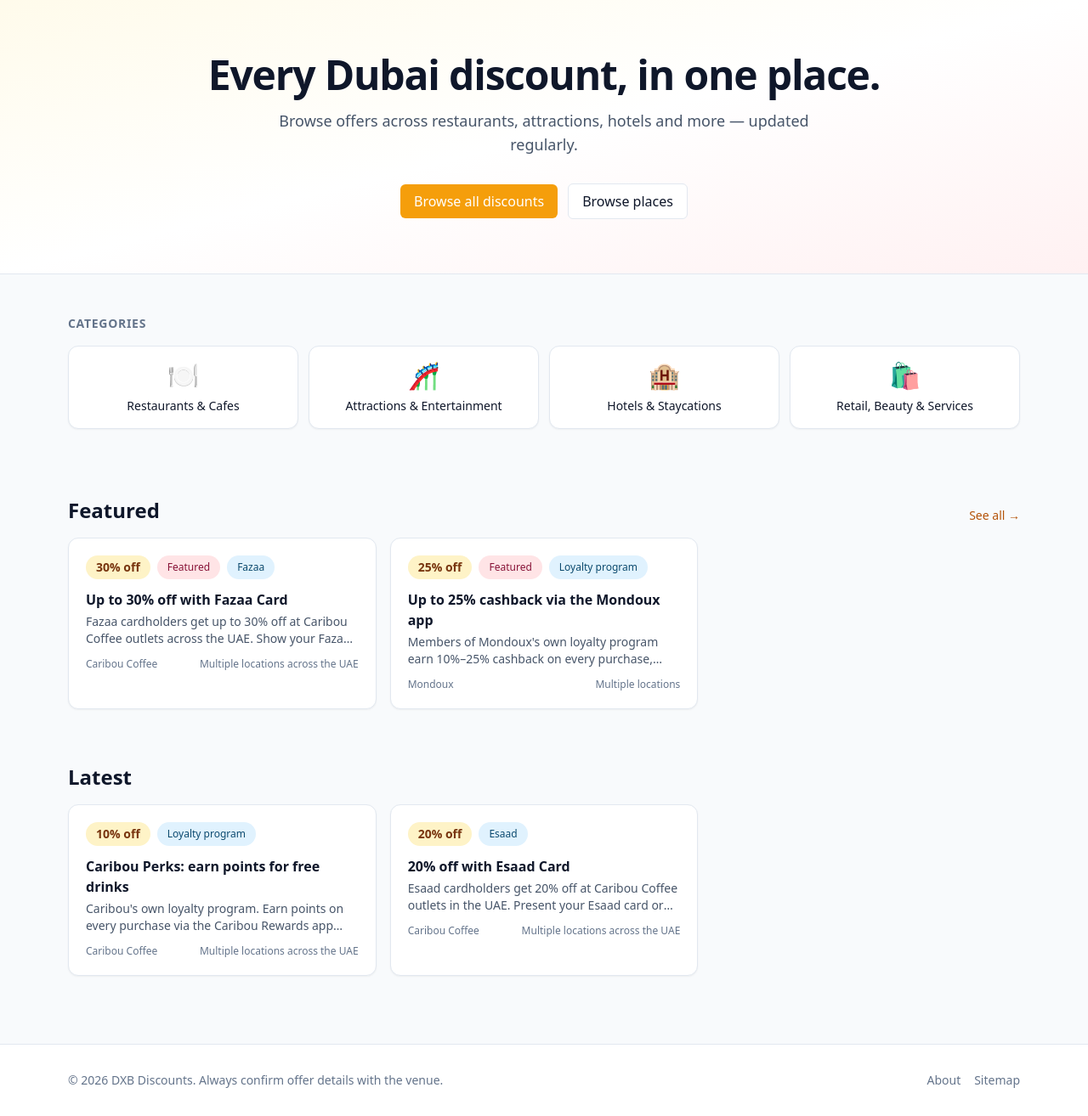
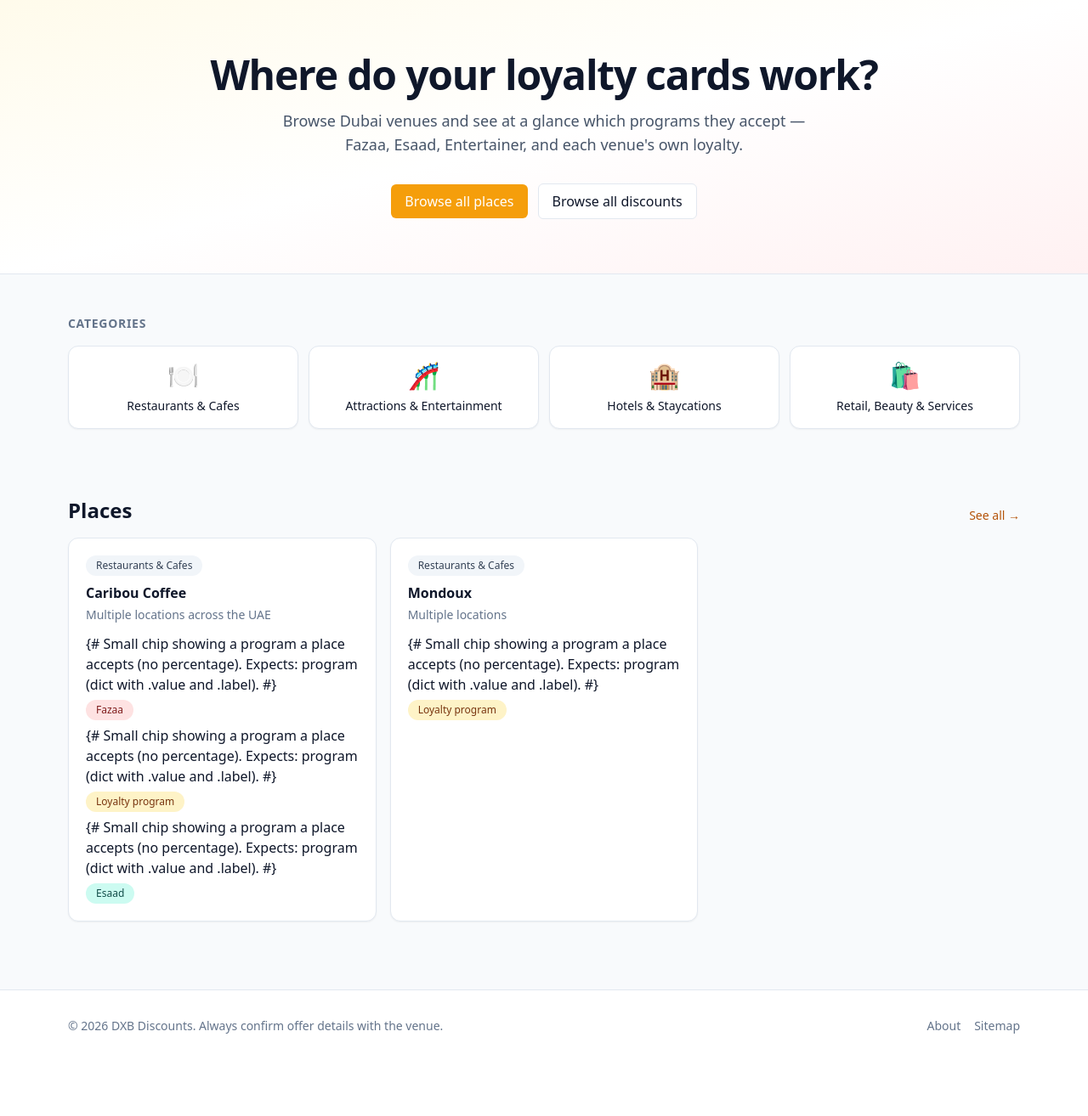
Before and after one commit to scripts-and-tables/dxb-discounts, a Django app: page / in a window 1280 px wide. Shown: the part 65-1379 px from the top of the page at 85% size. After the commit the page ends 1282 px from the top, so only its background shows below. Run offline with Django 5.2, Linux system fonts and the light colour scheme; data comes from the database, SQL or seed files in the repository; some libraries are stand-ins or nearby versions.

Commit message:
Make the home page place-centric with program bubbles
The home page was deal-centric: "Featured" + "Latest" sections, each
listing individual Discount cards. With three Caribou discounts +
Mondoux's one cashback offer, that's four near-identical cards
demanding the user mentally re-aggregate them by venue. Caribou Fazaa
30%, Caribou Esaad 20%, and Caribou Perks 10% are all the same
restaurant — the user is choosing a place, not a deal.

Switch the home to a place selection: one tile per venue showing the
category chip, name, area, and small program bubbles indicating which
loyalty cards work there (Fazaa red, Esaad teal, in-house amber,
Entertainer blue). No percentages on the home — those live on the place
detail page where each program gets its own program-branded tile.

- apps/pages/views.py: rewrite home() to build a places list with each
  place annotated with its unique source_programs
- templates/pages/home.html: replace Featured/Latest sections with a
  single Places grid; rewrite hero copy to match the new framing;
  category links point at /places/ now (not /discounts/)
- templates/places/_program_bubble.html: small chip per program; light
  tint version of the colors used on the program tile

Co-Authored-By: Claude Opus 4.7 (1M context) <noreply@anthropic.com>

```diff
--- a/apps/pages/views.py
+++ b/apps/pages/views.py
@@ -1,35 +1,43 @@
+from django.db.models import Prefetch
 from django.http import HttpResponse
 from django.shortcuts import render
 from django.views.decorators.http import require_GET
 
-from apps.accounts.selectors import attach_favorited
 from apps.discounts.models import Discount
-from apps.places.models import Category
+from apps.places.models import Category, Place
 
 
 @require_GET
 def home(request):
-    featured_qs = Discount.objects.featured().select_related("place")
+    visible_discounts = Discount.objects.live().select_related("place")
     if not request.user.is_authenticated:
-        featured_qs = featured_qs.filter(is_members_only=False, place__is_members_only=False)
-    featured = list(featured_qs[:6])
+        visible_discounts = visible_discounts.filter(
+            is_members_only=False,
+            place__is_members_only=False,
+        )
 
-    recent_qs = (
-        Discount.objects
-        .live()
-        .select_related("place")
-        .exclude(pk__in=[d.pk for d in featured])
-    )
+    place_ids = list(visible_discounts.values_list("place_id", flat=True).distinct())
+    places_qs = Place.objects.filter(id__in=place_ids, is_published=True)
     if not request.user.is_authenticated:
-        recent_qs = recent_qs.filter(is_members_only=False, place__is_members_only=False)
-    recent = list(recent_qs[:9])
+        places_qs = places_qs.filter(is_members_only=False)
+    places_qs = places_qs.prefetch_related(
+        Prefetch("discounts", queryset=visible_discounts, to_attr="visible_discounts")
+    ).order_by("name")
 
-    attach_favorited(featured, request.user)
-    attach_favorited(recent, request.user)
+    places = list(places_qs)
+    for place in places:
+        seen: set[str] = set()
+        place.programs = []
+        for d in place.visible_discounts:
+            if d.source_program and d.source_program not in seen:
+                seen.add(d.source_program)
+                place.programs.append({
+                    "value": d.source_program,
+                    "label": d.get_source_program_display(),
+                })
 
     return render(request, "pages/home.html", {
-        "featured": featured,
-        "recent": recent,
+        "places": places,
         "categories": Category.choices,
     })
 
--- a/templates/pages/home.html
+++ b/templates/pages/home.html
@@ -1,19 +1,19 @@
 {% extends "base.html" %}
 
-{% block title %}DXB Discounts — All Dubai discounts in one place{% endblock %}
+{% block title %}DXB Discounts — Where your loyalty cards save you money{% endblock %}
 
 {% block content %}
 <section class="bg-gradient-to-br from-amber-50 via-white to-rose-50 border-b border-slate-200">
   <div class="max-w-6xl mx-auto px-4 py-16 text-center">
     <h1 class="text-4xl sm:text-5xl font-extrabold tracking-tight text-slate-900 mb-4">
-      Every Dubai discount, in one place.
+      Where do your loyalty cards work?
     </h1>
     <p class="text-lg text-slate-600 max-w-2xl mx-auto mb-8">
-      Browse offers across restaurants, attractions, hotels and more — updated regularly.
+      Browse Dubai venues and see at a glance which programs they accept — Fazaa, Esaad, Entertainer, and each venue's own loyalty.
     </p>
     <div class="flex flex-wrap items-center justify-center gap-3">
-      <a href="{% url 'discounts:list' %}" class="btn-primary">Browse all discounts</a>
-      <a href="{% url 'places:list' %}" class="btn-ghost">Browse places</a>
+      <a href="{% url 'places:list' %}" class="btn-primary">Browse all places</a>
+      <a href="{% url 'discounts:list' %}" class="btn-ghost">Browse all discounts</a>
     </div>
   </div>
 </section>
@@ -22,7 +22,7 @@
   <h2 class="text-sm font-semibold uppercase tracking-wider text-slate-500 mb-4">Categories</h2>
   <div class="grid grid-cols-2 sm:grid-cols-4 gap-3">
     {% for value, label in categories %}
-      <a href="{% url 'discounts:list' %}?category={{ value }}" class="card p-4 text-center hover:border-amber-300">
+      <a href="{% url 'places:list' %}?category={{ value }}" class="card p-4 text-center hover:border-amber-300">
         <div class="text-3xl mb-2">
           {% if value == 'restaurant' %}🍽️
           {% elif value == 'attraction' %}🎢
@@ -35,26 +35,30 @@
   </div>
 </section>
 
-{% if featured %}
+{% if places %}
 <section class="max-w-6xl mx-auto px-4 py-8">
   <div class="flex items-end justify-between mb-4">
-    <h2 class="text-2xl font-bold text-slate-900">Featured</h2>
-    <a href="{% url 'discounts:list' %}" class="text-sm font-medium text-amber-700 hover:text-amber-800">See all →</a>
+    <h2 class="text-2xl font-bold text-slate-900">Places</h2>
+    <a href="{% url 'places:list' %}" class="text-sm font-medium text-amber-700 hover:text-amber-800">See all →</a>
   </div>
   <div class="grid grid-cols-1 sm:grid-cols-2 lg:grid-cols-3 gap-4">
-    {% for discount in featured %}{% include "discounts/_card.html" %}{% endfor %}
+    {% for place in places %}
+      <a href="{{ place.get_absolute_url }}" class="card block p-5 hover:border-amber-300 group">
+        <div class="flex items-center gap-2 mb-2">
+          <span class="chip">{{ place.get_category_display }}</span>
+        </div>
+        <h3 class="font-semibold text-slate-900 mb-1 group-hover:text-amber-700">{{ place.name }}</h3>
+        <p class="text-sm text-slate-500 mb-3">{{ place.area }}</p>
+        {% if place.programs %}
+          <div class="flex flex-wrap gap-1.5">
+            {% for prog in place.programs %}{% include "places/_program_bubble.html" with program=prog %}{% endfor %}
+          </div>
+        {% endif %}
+      </a>
+    {% endfor %}
   </div>
 </section>
-{% endif %}
-
-{% if recent %}
-<section class="max-w-6xl mx-auto px-4 py-8">
-  <h2 class="text-2xl font-bold text-slate-900 mb-4">Latest</h2>
-  <div class="grid grid-cols-1 sm:grid-cols-2 lg:grid-cols-3 gap-4">
-    {% for discount in recent %}{% include "discounts/_card.html" %}{% endfor %}
-  </div>
-</section>
-{% elif not featured %}
+{% else %}
 <section class="max-w-6xl mx-auto px-4 py-16 text-center text-slate-500">
   <p>No discounts published yet. Check back soon.</p>
 </section>
--- /dev/null
+++ b/templates/places/_program_bubble.html
@@ -0,0 +1,7 @@
+{# Small chip showing a program a place accepts (no percentage).
+   Expects: program (dict with .value and .label). #}
+{% if program.value == "fazaa" %}<span class="chip bg-red-100 text-red-900">{{ program.label }}</span>
+{% elif program.value == "esaad" %}<span class="chip bg-teal-100 text-teal-900">{{ program.label }}</span>
+{% elif program.value == "in_house" %}<span class="chip bg-amber-100 text-amber-900">{{ program.label }}</span>
+{% elif program.value == "entertainer" %}<span class="chip bg-blue-100 text-blue-900">{{ program.label }}</span>
+{% else %}<span class="chip">{{ program.label }}</span>{% endif %}
```
